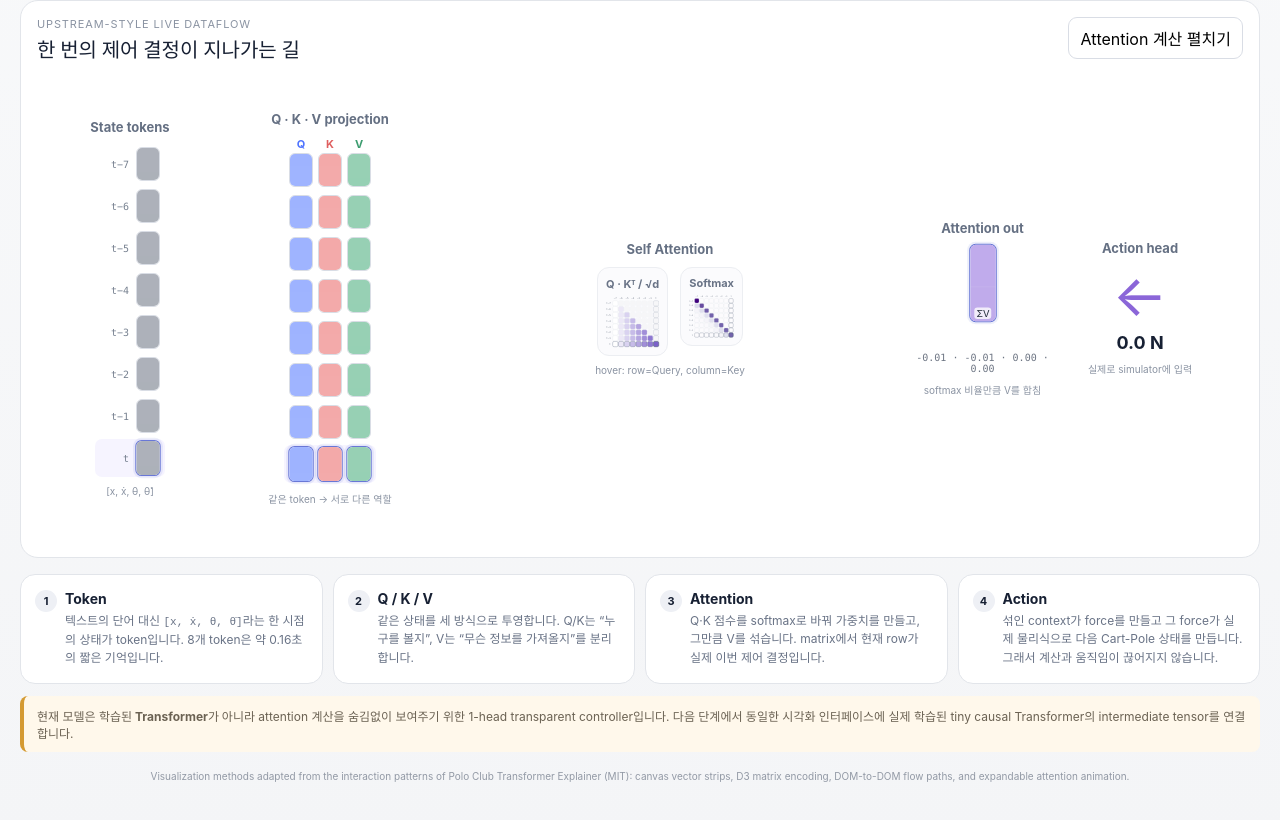
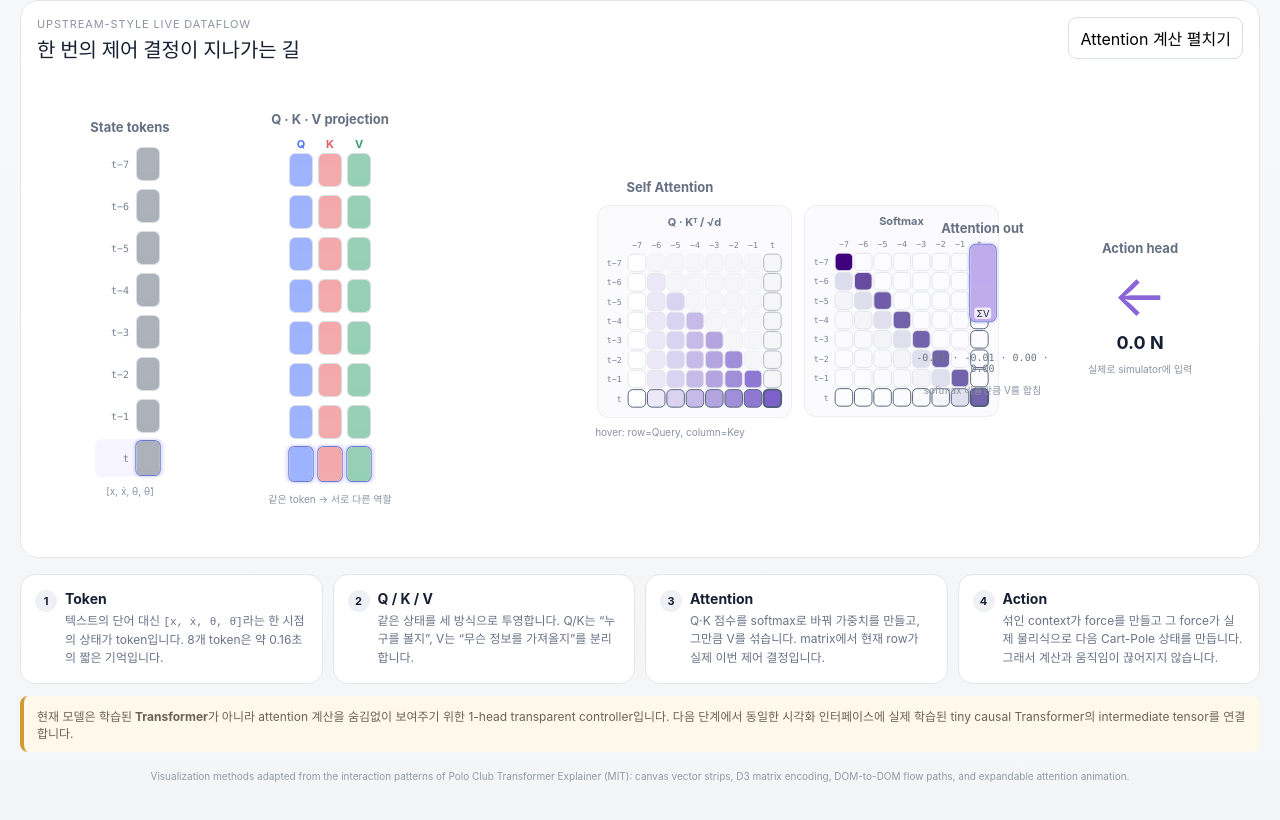
Before and after one commit to tinmanlab/cartpole-transformer, a Svelte app: page / in a window 1280 px wide. Shown: the part 720-1540 px from the top of the page. Built offline with nearby package versions, Linux system fonts and the light colour scheme.

Commit message:
ui: preserve readable attention matrix cell size

```diff
--- a/src/components/Pipeline.svelte
+++ b/src/components/Pipeline.svelte
@@ -149,7 +149,7 @@
 .column{position:relative;z-index:2;min-height:330px;display:flex;flex-direction:column;align-items:center;justify-content:center}.col-title{font-size:13px;font-weight:700;color:#657083;margin-bottom:10px;white-space:nowrap}.column small{font-size:10px;color:#8a93a2;margin-top:8px;text-align:center}
 .token-stack,.qkv-stack{display:flex;flex-direction:column;gap:4px}.token-row{display:flex;align-items:center;gap:7px;padding:2px 5px;border-radius:7px}.token-row.current,.qkv-row.current{background:#f6f4ff}.token-row span{width:29px;text-align:right;font:10px ui-monospace,SFMono-Regular,Menlo,monospace;color:#778190}
 .qkv-row{display:grid;grid-template-columns:repeat(3,24px);gap:5px;padding:2px 5px;border-radius:7px}.qkv-legend{display:grid;grid-template-columns:repeat(3,24px);gap:5px;text-align:center;font-size:11px}.q{color:#4f74ff}.k{color:#df5f5f}.v{color:#3d9d70}
-.matrices{display:flex;gap:12px;align-items:flex-start}.matrices>div{background:#fbfbfd;border:1px solid #eceef2;border-radius:12px;padding:8px}.matrices b{display:block;text-align:center;font-size:11px;color:#697386;margin-bottom:3px}
+.matrices{display:flex;gap:12px;align-items:flex-start}.matrices>div{flex:0 0 195px;background:#fbfbfd;border:1px solid #eceef2;border-radius:12px;padding:8px}.matrices b{display:block;text-align:center;font-size:11px;color:#697386;margin-bottom:3px}
 .attention-col{cursor:pointer}.out-vector{height:96px}.numbers{margin-top:10px;font:10px ui-monospace,SFMono-Regular,Menlo,monospace;color:#6d7583;text-align:center}.action-arrow{font-size:58px;line-height:1;color:#8b66d8}.action-col strong{font-size:18px;margin-top:8px}
 .explain-panel{position:absolute;z-index:4;left:230px;right:160px;bottom:16px;display:grid;grid-template-columns:repeat(4,1fr);gap:10px;background:white;border:1px solid #ded8ef;border-radius:15px;padding:12px;box-shadow:0 12px 30px rgba(35,39,55,.08)}.explain-panel div{position:relative;padding-left:28px}.explain-panel span{position:absolute;left:0;top:0;width:21px;height:21px;border-radius:50%;background:#eee9fb;color:#7357b7;text-align:center;font-size:11px;line-height:21px;font-weight:700}.explain-panel b{font-size:12px}.explain-panel p{font-size:11px;color:#697386;margin:3px 0 0;line-height:1.45}
 </style>
```
